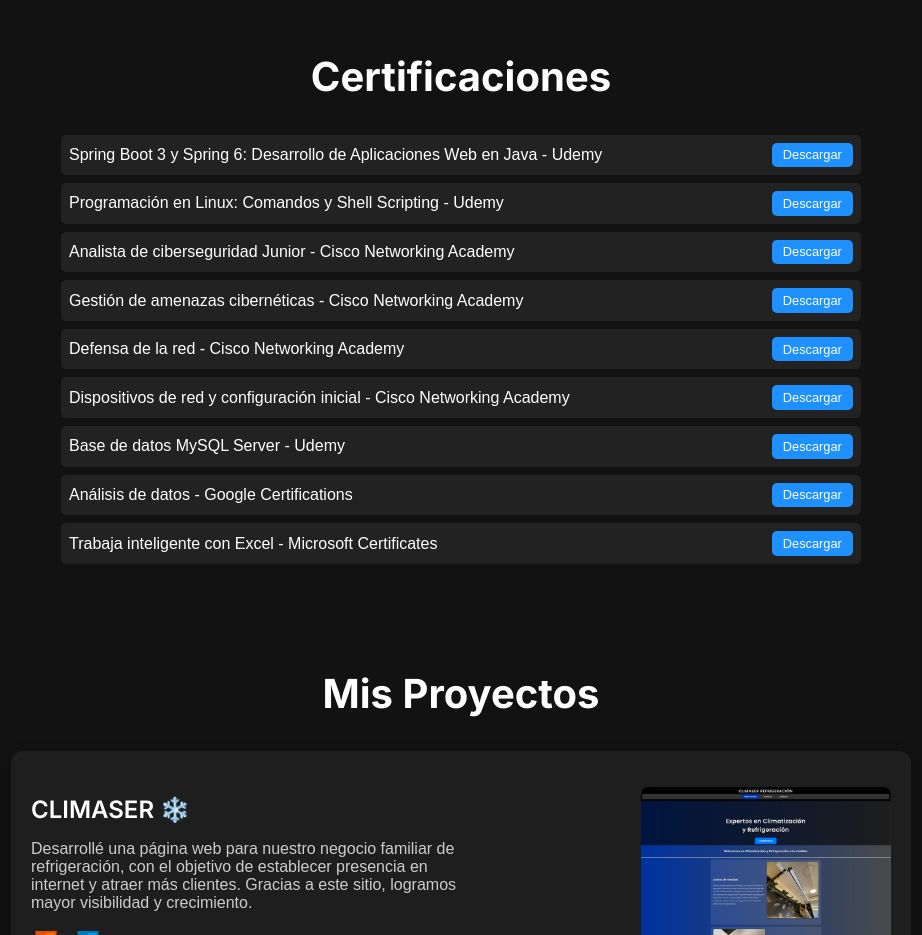
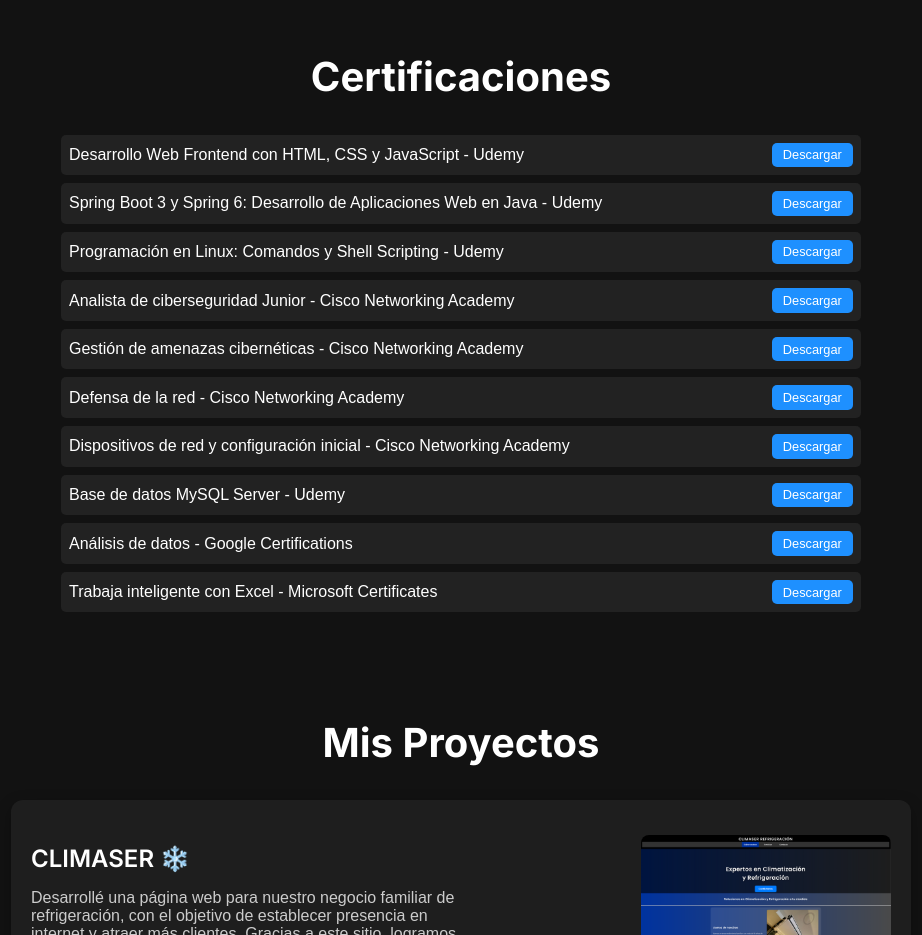
Before and after one commit to TomasPatriarca/Porfolio--Patriarca-Tomas, a plain HTML site: page index.html in a window 1280 px wide. Shown: the part 1320-2255 px from the top of the page, without its empty margins (179-1101 px from the left). Drawn offline with Linux system fonts and the light colour scheme.

Commit message:
Update index.html

```diff
--- a/index.html
+++ b/index.html
@@ -87,6 +87,10 @@
     <section id="certificaciones">
       <h2>Certificaciones</h2>
       <ul class="certificados-lista">
+        <li>
+          <span>Desarrollo Web Frontend con HTML, CSS y JavaScript - Udemy</span>
+          <a href="certis/certis/certis/UC-3ace1e4c-cbae-4af1-98f5-576f5ddc0159.pdf" class="btn-small" download>Descargar</a>
+        </li>
         <li>
           <span>Spring Boot 3 y Spring 6: Desarrollo de Aplicaciones Web en Java - Udemy</span>
           <a href="certis/certis/UC-e7f10700-70cb-43d2-90f9-70c936b7c013.pdf" class="btn-small" download>Descargar</a>
```
